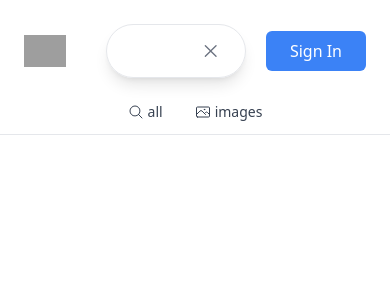
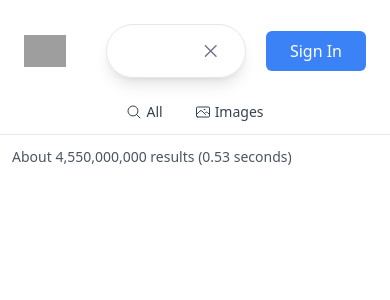
Before and after one commit to cassianpry/google-clone, a Next.js app: page /search in a window 390 px wide. Shown: the top 300 px of the page. Built offline with nearby package versions, Linux system fonts and the light colour scheme; no server answers; grey boxes are pictures that could not be loaded.

Commit message:
create about data section, modify tltle page and fixed SearchHeader user icon

```diff
--- a/components/SearchHeaderOptions.js
+++ b/components/SearchHeaderOptions.js
@@ -8,7 +8,7 @@
   return (
     <div className="flex space-x-8 select-none w-full justify-center text-sm text-gray-700 lg:pl-52 lg:justify-start border-b">
       <SearchOption
-        title="all"
+        title="All"
         Icon={MagnifyingGlassIcon}
         selected={router.query.searchType === '' || !router}
       />
--- a/components/SearchOption.js
+++ b/components/SearchOption.js
@@ -16,8 +16,8 @@
         selected && 'text-blue-500 border-blue-500'
       }`}
     >
-      <Icon className="h-4"></Icon>
-      <p>{title}</p>
+      <Icon className="h-4" />
+      <p>{title[0].toUpperCase() + title.substring(1)}</p>
     </div>
   );
 }
--- /dev/null
+++ b/components/SearchResults.js
@@ -0,0 +1,10 @@
+export default function SearchResults({ results }) {
+  return (
+    <div className="w-full mx-auto px-3 sm:pl-[5%] md:pl-[14%] lg:pl-52">
+      <p className="text-gray-600 text-sm mb-5 mt-3">
+        About {results.searchInformation.formattedTotalResults} results (
+        {results.searchInformation.formattedSearchTime} seconds)
+      </p>
+    </div>
+  );
+}
--- a/components/User.js
+++ b/components/User.js
@@ -5,7 +5,7 @@
   const { data: session } = useSession();
   if (session) {
     return (
-      <div>
+      <>
         <Image
           className={`rounded-full hover:bg-gray-200 cursor-pointer p-1 ${className}`}
           src={session.user.image}
@@ -17,7 +17,7 @@
           priority
           as="link"
         />
-      </div>
+      </>
     );
   }
 
--- a/pages/search.js
+++ b/pages/search.js
@@ -1,17 +1,21 @@
 import Head from 'next/head';
+import { useRouter } from 'next/router';
 import SearchHeader from '../components/SearchHeader';
+import SearchResults from '../components/SearchResults';
 import mock from './mockData';
 
 export default function Search({ results }) {
   console.log(results);
+  const router = useRouter();
   return (
     <div>
       <Head>
-        <title>Search Page</title>
+        <title>{router.query.term} - Search Page</title>
       </Head>
       {/* Search Header */}
       <SearchHeader />
       {/* Search Results */}
+      <SearchResults results={mock} />
     </div>
   );
 }
```
